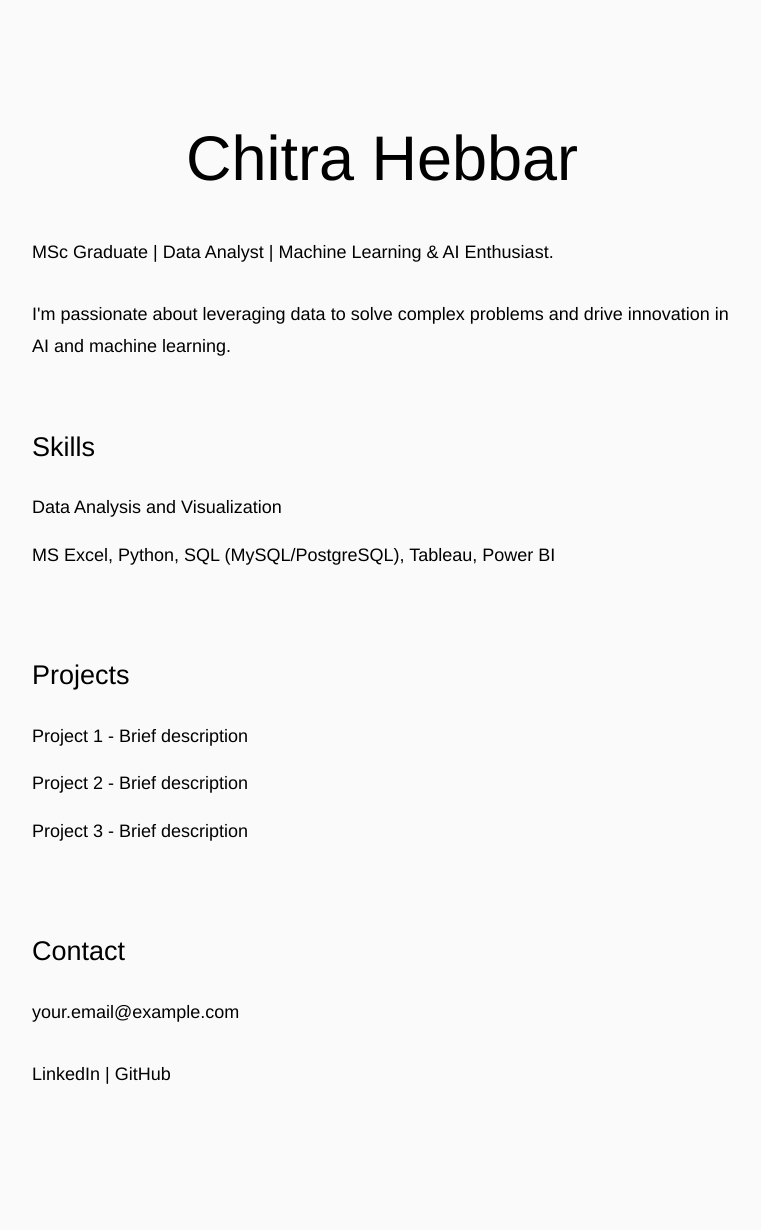
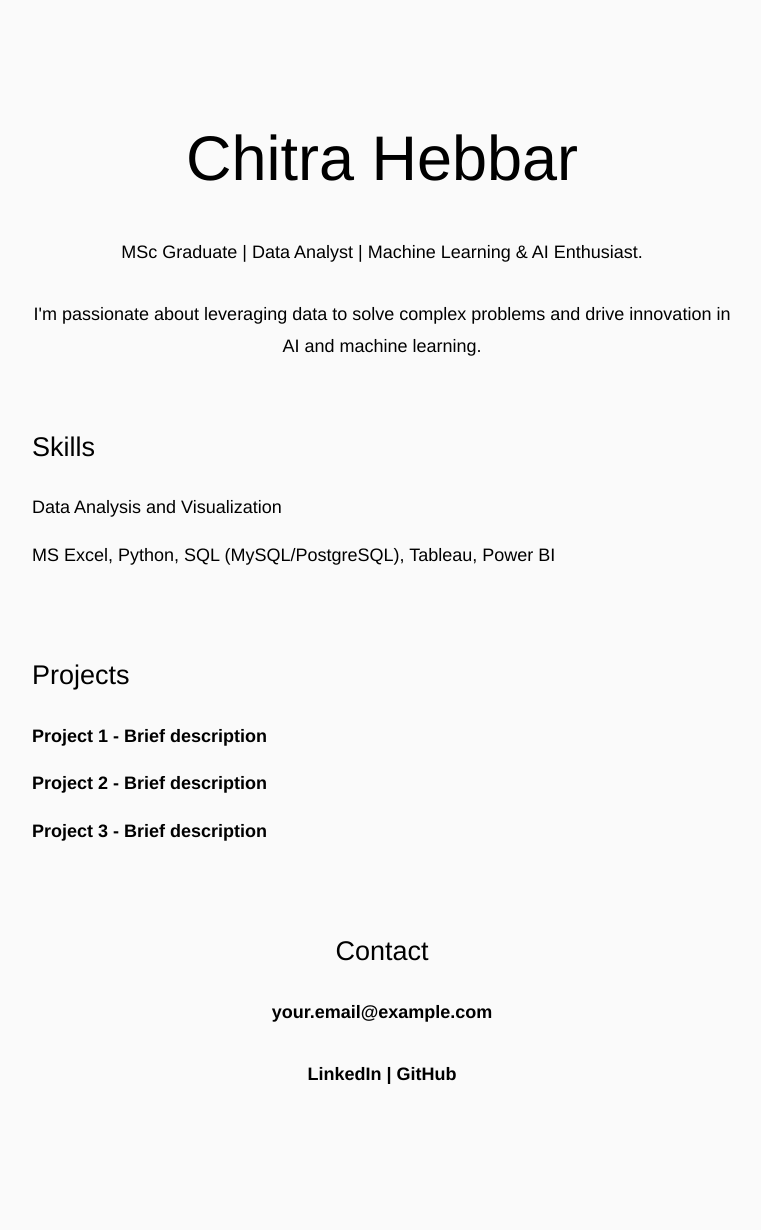
Before and after one commit to ChitraHebbar/ChitraHebbar.github.io, a Jekyll site: the page index.html, which Jekyll copies as it is, in a window 1280 px wide. Shown: the whole page, without its empty margins (258-1019 px from the left). Built offline with Jekyll 4.4.1, drawn with Linux system fonts in a browser that asks for light colours.

Commit message:
Update index.html

```diff
--- a/index.html
+++ b/index.html
@@ -8,8 +8,10 @@
 </head>
 <body>
     <h1>Chitra Hebbar</h1>
+    <div class="intro">
     <p> MSc Graduate | Data Analyst | Machine Learning & AI Enthusiast.</p>
     <p>I'm passionate about leveraging data to solve complex problems and drive innovation in AI and machine learning.</p>
+    </div>
     <section>
         <h2>Skills</h2>
         <ul>
@@ -21,13 +23,13 @@
     <section>
         <h2>Projects</h2>
         <ul>
-            <li><a href="#">Project 1</a> - Brief description</li>
-            <li><a href="#">Project 2</a> - Brief description</li>
-            <li><a href="#">Project 3</a> - Brief description</li>
+            <li><strong><a href="#">Project 1</a> - Brief description</li>
+            <li><strong><a href="#">Project 2</a> - Brief description</li>
+            <li><strong><a href="#">Project 3</a> - Brief description</li>
         </ul>
     </section>
 
-    <section>
+    <section class="contact">
         <h2>Contact</h2>
         <p><a href="mailto:your.email@example.com">your.email@example.com</a></p>
         <p><a href="https://se.linkedin.com/in/chitra-suresh-hebbar">LinkedIn</a> | <a href="https://github.com/ChitraHebbar">GitHub</a></p>
```
